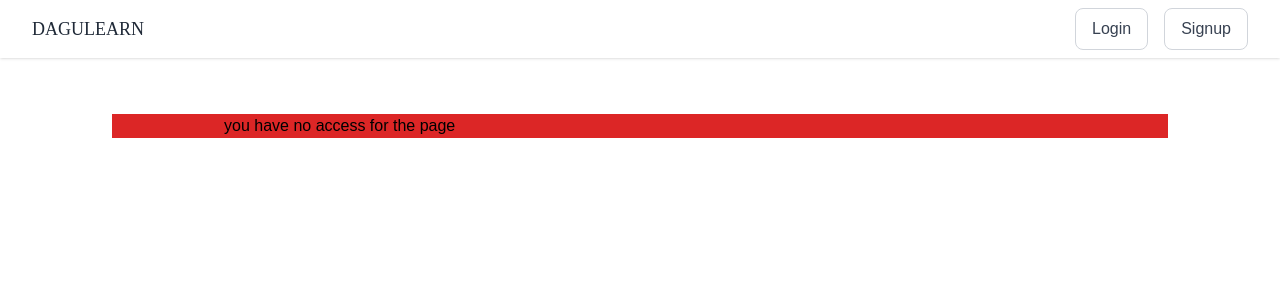
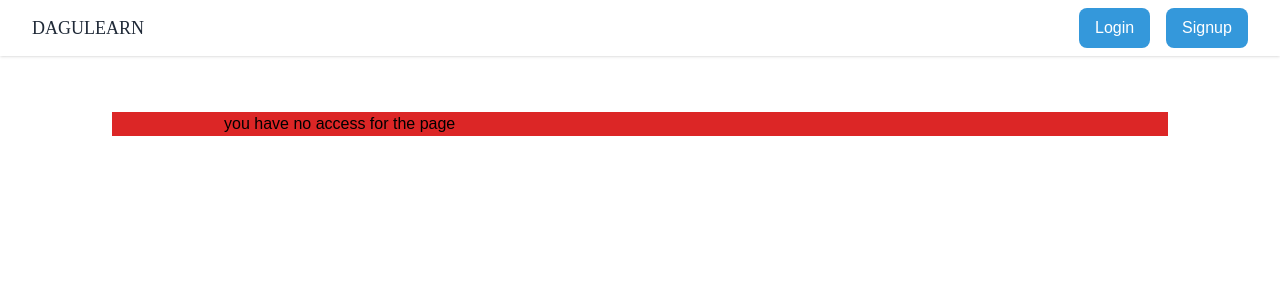
Before and after one commit to BereketMengaw/dagulearnFrontend, a Next.js app: page /noAcess in a window 1280 px wide. Shown: the top 300 px of the page. Built offline with nearby package versions, Linux system fonts and the light colour scheme; a web font is replaced by a local one.

Commit message:
ready for deployment

```diff
--- a/src/app/creator-dashboard/register/page.js
+++ b/src/app/creator-dashboard/register/page.js
@@ -120,7 +120,12 @@ const CreatorRegistrationForm = () => {
     }
   }, [creator, loading, router]);
 
-  if (loading) return <div><LoadingSpinner /></div>;
+  if (loading)
+    return (
+      <div>
+        <LoadingSpinner />
+      </div>
+    );
 
   const handleChange = (e) => {
     const { name, value } = e.target;
@@ -229,6 +234,8 @@ const CreatorRegistrationForm = () => {
                 <Image
                   src={`${apiUrl}${creator.profilePicture}`}
                   alt="Profile"
+                  width={100}
+                  height={100}
                   className="w-32 h-32 rounded-full object-cover border border-gray-300"
                   unoptimized
                 />
--- a/src/app/globals.css
+++ b/src/app/globals.css
@@ -1,6 +1,7 @@
 @import url("https://fonts.googleapis.com/css2?family=Cedarville+Cursive&family=Delicious+Handrawn&display=swap");
 @import url("https://fonts.googleapis.com/css2?family=Cedarville+Cursive&family=Delicious+Handrawn&family=Rock+Salt&display=swap");
 @import url("https://fonts.googleapis.com/css2?family=Big+Shoulders+Stencil:opsz,wght@10..72,100..900&display=swap");
+@import url("https://fonts.googleapis.com/css2?family=Caveat:wght@400..700&display=swap");
 
 @tailwind base;
 @tailwind components;
@@ -129,3 +130,38 @@ body {
   font-weight: 100;
   font-style: normal;
 }
+
+/*login button popup */
+
+.btn {
+  border: none;
+  cursor: pointer;
+  font-size: 16px;
+  transition: all 0.3s ease;
+}
+
+/* 1. Pulse Animation */
+.btn-pulse {
+  background-color: #3498db;
+  color: white;
+  animation: pulse 1.5s infinite;
+}
+
+@keyframes pulse {
+  0% {
+    transform: scale(1);
+  }
+  50% {
+    transform: scale(1.1);
+  }
+  100% {
+    transform: scale(1);
+  }
+}
+
+.caveat {
+  font-family: "Caveat", cursive;
+  font-optical-sizing: auto;
+  font-weight: 200;
+  font-style: normal;
+}
--- a/src/components/HomePage/Category.js
+++ b/src/components/HomePage/Category.js
@@ -72,7 +72,7 @@ const Category = () => {
 
   return (
     <div className="container mx-auto pb-8 px-4">
-      <h1 className="text-3xl font-bold text-center text-gray-900 mb-6">
+      <h1 className="text-3xl font-bold text-center text-gray-900 mb-6 caveat ">
         Explore Top Categories
       </h1>
 
@@ -95,7 +95,7 @@ const Category = () => {
         >
           <button
             onClick={() => setSelectedCategory(null)}
-            className={`text-lg font-semibold px-6 py-3 border rounded-full shadow-md transition mx-2 ${
+            className={`text-lg caveat  font-semibold px-6 py-3 border rounded-full shadow-md transition mx-2 ${
               selectedCategory === null
                 ? "bg-blue-600 text-white"
                 : "bg-gray-100"
@@ -107,7 +107,7 @@ const Category = () => {
             <button
               key={category.id}
               onClick={() => setSelectedCategory(category.id)}
-              className={`text-lg font-semibold px-6 py-3 border rounded-full shadow-md transition mx-2 ${
+              className={`text-lg caveat  font-semibold px-6 py-3 border rounded-full shadow-md transition mx-2 ${
                 selectedCategory === category.id
                   ? "bg-blue-600 text-white"
                   : "bg-gray-100"
--- a/src/components/HomePage/Hero.js
+++ b/src/components/HomePage/Hero.js
@@ -43,7 +43,7 @@ const Hero = () => {
 
           {/* Right Side Image */}
           <div className="lg:w-1/2 flex justify-center lg:justify-end">
-            <div className="relative w-48 h-48 sm:w-64 sm:h-64 lg:w-80 lg:h-80 rounded-full overflow-hidden shadow-lg">
+            <div className="relative w-48 h-48 sm:w-64 sm:h-64 lg:w-80 lg:h-80 rounded-full overflow-hidden shadow-lg md:mt-3">
               <Image
                 src="/images/hero2.png" // Replace with your image path
                 alt="Learning Image"
--- a/src/components/Navbar/Navbar.js
+++ b/src/components/Navbar/Navbar.js
@@ -52,13 +52,13 @@ const Navbar = () => {
             <>
               <Link
                 href="/auth/login"
-                className="px-4 py-2 border border-gray-300 rounded-lg text-gray-700 hover:bg-gray-100 transition duration-300"
+                className="px-4 py-2 border border-gray-300 rounded-lg text-gray-700 hover:bg-gray-100 transition duration-300 btn btn-pulse"
               >
                 Login
               </Link>
               <Link
                 href="/auth/signup"
-                className="px-4 py-2 border border-gray-300 rounded-lg text-gray-700 hover:bg-gray-100 transition duration-300 ml-4"
+                className="px-4 py-2 border border-gray-300 rounded-lg text-gray-700 hover:bg-gray-100 transition duration-300 ml-4 btn btn-pulse"
               >
                 Signup
               </Link>
@@ -68,18 +68,21 @@ const Navbar = () => {
           {/* Show "Creator" button only for logged-in users with role "creator" */}
           {userData && userData.role === "creator" && (
             <div className="relative">
-              <button onClick={toggleDropdown} className="hover:text-blue-500">
+              <button
+                onClick={toggleDropdown}
+                className="hover:text-blue-500 cursive-regular"
+              >
                 Creator
               </button>
 
               {/* Creator Dropdown */}
               {isDropdownOpen && (
-                <div className="absolute right-0 top-full mt-2 w-48 bg-white border rounded-md shadow-lg z-50">
+                <div className="absolute right-0 top-full mt-2 w-48 bg-white border rounded-md shadow-lg z-50 cursive-regular">
                   <Link
                     href="/creator-dashboard/register"
                     className="block px-4 py-2 text-gray-700 hover:bg-gray-100"
                   >
-                    Register
+                    Creator Info
                   </Link>
                   <Link
                     href="/creator-dashboard"
@@ -126,7 +129,7 @@ const Navbar = () => {
                     Dashboard
                   </Link>
                   <button
-                    className="block w-full text-left px-4 py-2 text-gray-700 hover:bg-gray-100"
+                    className="block w-full text-left px-4 py-2 text-gray-700 hover:bg-red-600"
                     onClick={() => {
                       localStorage.removeItem("user");
                       setUserData(null); // Clear user data
@@ -187,13 +190,13 @@ const Navbar = () => {
                   <div className="flex flex-col space-y-4 mt-2">
                     <Link
                       href="/creator-dashboard/register"
-                      className="hover:bg-gray-100 px-4 py-2"
+                      className="hover:bg-gray-100 px-4 py-2 cursive-regular"
                     >
-                      Register
+                      Creator Info
                     </Link>
                     <Link
                       href="/creator-dashboard"
-                      className="hover:bg-gray-100 px-4 py-2"
+                      className="hover:bg-gray-100 px-4 py-2 cursive-regular"
                     >
                       Creator Dashboard
                     </Link>
@@ -236,7 +239,7 @@ const Navbar = () => {
                       Dashboard
                     </Link>
                     <button
-                      className="block w-full text-left px-4 py-2 text-gray-700 hover:bg-gray-100"
+                      className="block w-full text-left px-4 py-2 text-gray-700 hover:bg-red-600"
                       onClick={() => {
                         localStorage.removeItem("user");
                         setUserData(null); // Clear user data
--- a/src/components/coursePage/CourseDetails.js
+++ b/src/components/coursePage/CourseDetails.js
@@ -209,7 +209,7 @@ export default function CourseDetails({ course, chapters }) {
       <div className="max-w-7xl mx-auto px-4 sm:px-6 lg:px-8">
         {/* User and Creator Info Section */}
 
-      <div className="bg-white mb-3 dark:bg-gray-800 flex justify-center rounded-xl shadow-2xl max-w-4xl w-full p-8 transition-all duration-300 animate-fade-in">
+        <div className="bg-white mb-3 dark:bg-gray-800 flex justify-center rounded-xl shadow-2xl max-w-4xl w-full p-8 transition-all duration-300 animate-fade-in">
           <div className="flex flex-col md:flex-row">
             {/* Profile Picture on the Left */}
             <div className="md:w-1/3 text-center mb-8 md:mb-0">
@@ -293,12 +293,13 @@ export default function CourseDetails({ course, chapters }) {
           </div>
         </div>
 
-
         {/* Course Details */}
         <div className="flex flex-col md:flex-row items-start space-y-6 md:space-y-0 md:space-x-6">
           <Image
             className="w-full md:w-1/3 h-64 object-cover rounded-lg"
             src={thumbnailUrl}
+            width={100}
+            height={100}
             alt={course.title || "Course thumbnail"}
           />
           <div className="flex-grow">
```
